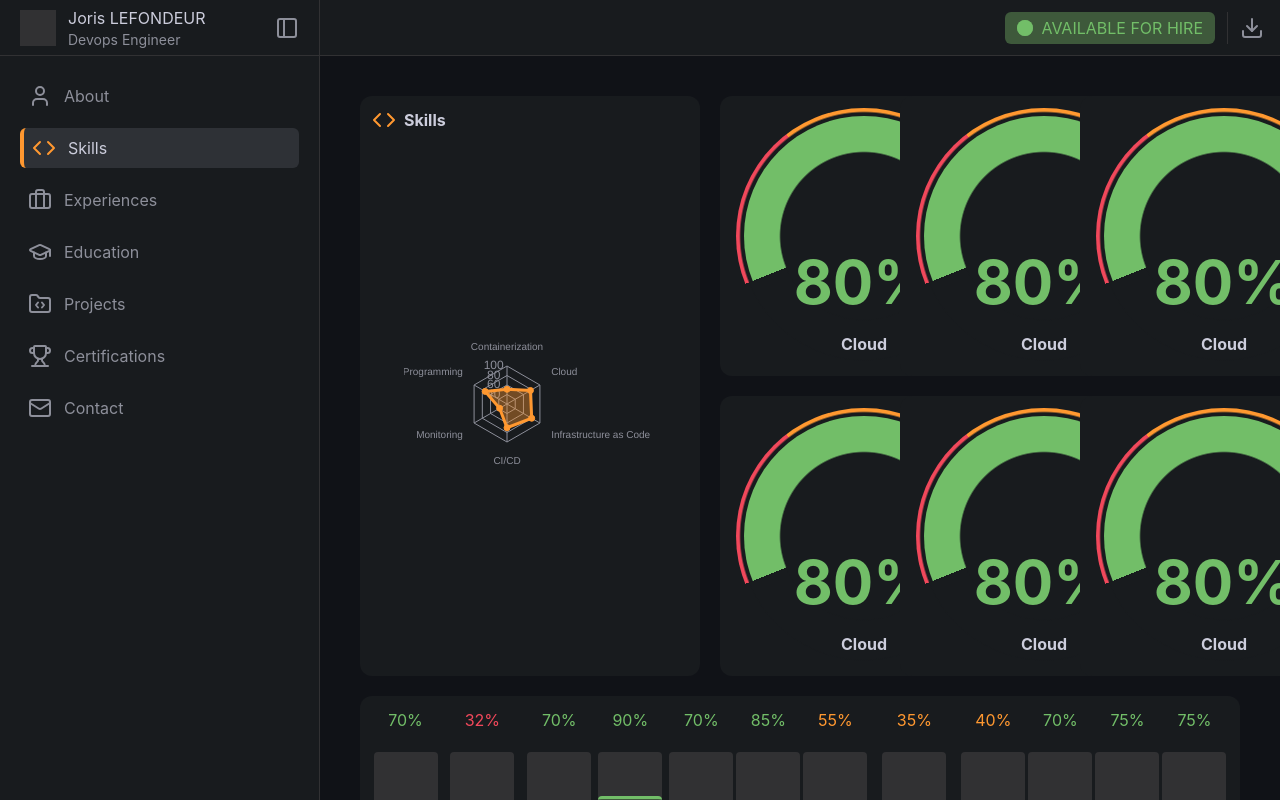
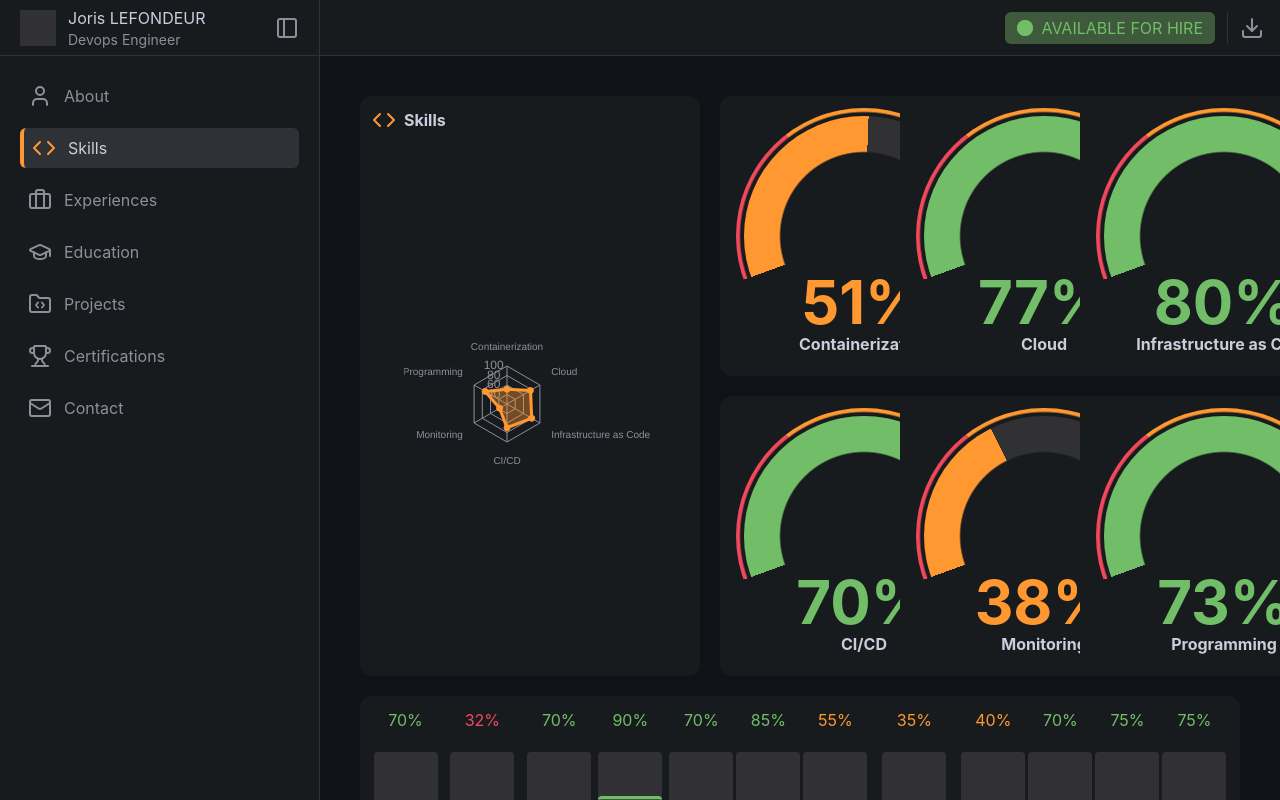
Before and after one commit to jlefonde/portfolio-frontend, a Vue app: page /skills in a window 1280 px wide. Built offline with nearby package versions, Linux system fonts and the light colour scheme.

Commit message:
Modified Gauge to be dynamic with props

```diff
--- a/src/components/Gauge.vue
+++ b/src/components/Gauge.vue
@@ -1,16 +1,38 @@
 <script setup lang="ts">
-defineProps<{
+import { computed } from "vue"
+
+const props = withDefaults(defineProps<{
+  name: string;
   value: number;
-}>();
+  mediumThreshold?: number;
+  highThreshold?: number;
+}>(), {
+  mediumThreshold: 33,
+  highThreshold: 66,
+});
+
+
+const cssProps = computed(() => {
+  let gaugeColor = "var(--color-red-light)";
+  if (props.value > props.highThreshold) gaugeColor = "var(--color-green-light)";
+  else if (props.value > props.mediumThreshold) gaugeColor = "var(--color-orange-light)";
+
+  return {
+    "--medium-threshold": props.mediumThreshold / 100,
+    "--high-threshold": props.highThreshold / 100,
+    "--value": props.value / 100,
+    "--gauge-color": gaugeColor,
+  }
+});
 </script>
 
 <template>
   <div class="bg-base-300 flex w-full flex-col items-center rounded-xl p-3">
-    <div class="gauge-outside size-64 rounded-full">
-      <div class="gauge size-60 m-2 flex items-end justify-center rounded-full" style="--value: 0.8">
-        <div class="flex flex-col">
-          <div class="font-bold text-green-light text-6xl">80%</div>
-          <div class="font-bold text-base-50 text-center pt-5">Cloud</div>
+    <div id="gauge-outside" class="size-64 rounded-full" :style="cssProps">
+      <div id="gauge" class="size-60 m-2 flex items-end justify-center rounded-full" :style="cssProps">
+        <div class="flex flex-col items-center">
+          <div id="gauge-value" class="font-bold text-6xl" :style="cssProps">{{ value }}%</div>
+          <div class="font-bold text-base-50 bottom-0 pb-0 mb-0">{{ name }}</div>
         </div>
       </div>
     </div>
@@ -18,26 +40,30 @@ defineProps<{
 </template>
 
 <style scoped>
-.gauge-outside {
+#gauge-outside {
   background:
     radial-gradient(var(--color-base-300) 68%, transparent 69%),
     conic-gradient(
-      from -112deg,
-      var(--color-red-light) calc(224deg / 3),
-      var(--color-orange-light) calc(224deg / 3) calc(224deg * 2 / 3),
-      var(--color-green-light) calc(224deg * 2 / 3) 224deg,
-      transparent 224deg 100%
+      from -110deg,
+      var(--color-red-light) calc(220deg * var(--medium-threshold)),
+      var(--color-orange-light) calc(220deg * var(--medium-threshold)) calc(220deg * var(--high-threshold)),
+      var(--color-green-light) calc(220deg * var(--high-threshold)) 220deg,
+      transparent 220deg 100%
     );
 }
 
-.gauge {
+#gauge {
   background:
     radial-gradient(var(--color-base-300) 49%, transparent 50%),
     conic-gradient(
-      from -112deg,
-      var(--color-green-light) calc(224deg * var(--value)),
-      var(--color-base-150) calc(224deg * var(--value)) 224deg,
-      transparent 224deg 100%
+      from -110deg,
+      var(--gauge-color) calc(220deg * var(--value)),
+      var(--color-base-150) calc(220deg * var(--value)) 220deg,
+      transparent 220deg 100%
     );
 }
+
+#gauge-value {
+  color: var(--gauge-color)
+}
 </style>
--- a/src/composables/useBarChart.ts
+++ b/src/composables/useBarChart.ts
@@ -4,8 +4,8 @@ export function useBarChart(bar: Bar) {
   const getBarColor = () => {
     const { mediumThreshold = 33, highThreshold = 66 } = bar;
 
-    if (bar.percentage >= highThreshold) return "green";
-    if (bar.percentage >= mediumThreshold) return "orange";
+    if (bar.percentage > highThreshold) return "green";
+    if (bar.percentage > mediumThreshold) return "orange";
     return "red";
   };
 
--- a/src/views/Skills.vue
+++ b/src/views/Skills.vue
@@ -96,12 +96,7 @@ ChartJS.register(RadialLinearScale, PointElement, LineElement, Filler, Tooltip);
         </div>
       </div>
     </div>
-    <Gauge class="col-start-3 row-span-2 min-h-56 min-w-72" :value="0.8" />
-    <Gauge class="col-start-4 row-span-2 min-h-56 min-w-72" :value="0.8" />
-    <Gauge class="col-start-5 row-span-2 min-h-56 min-w-72" :value="0.8" />
-    <Gauge class="col-start-3 row-span-2 row-start-3 min-h-56 min-w-72" :value="0.8" />
-    <Gauge class="col-start-4 row-span-2 row-start-3 min-h-56 min-w-72" :value="0.8" />
-    <Gauge class="col-start-5 row-span-2 row-start-3 min-h-56 min-w-72" :value="0.8" />
+    <Gauge class="row-span-2 min-h-56 min-w-72" v-for="category in categories" :name="category[0]" :value="Math.round(category[1].sum / category[1].count)" />
     <div class="card col-span-full row-span-4 row-start-5">
       <VerticalBarChart :bars="skillBarChart" />
     </div>
```
